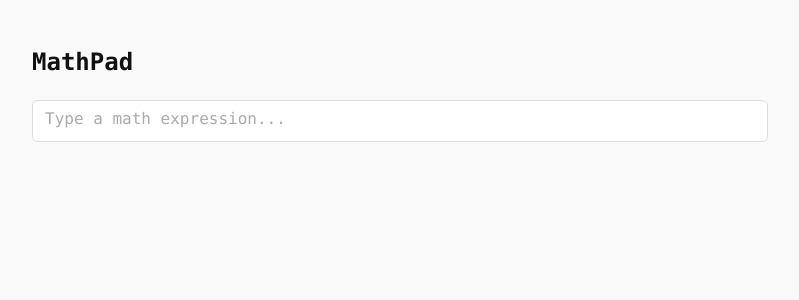
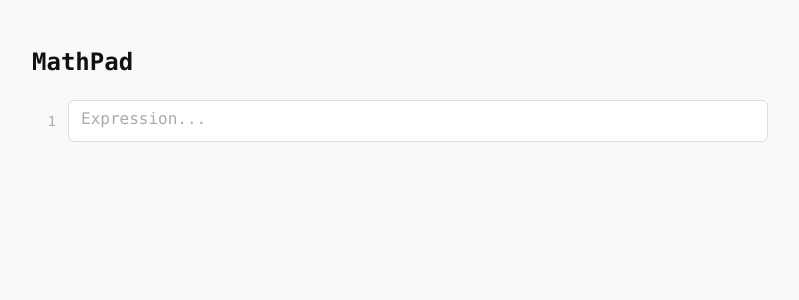
Before and after one commit to patrickdxiao/Mathpad, a React (Vite) app: page / in a window 1280 px wide. Shown: the top 300 px of the page, without its empty margins (240-1039 px from the left). Built offline with nearby package versions, Linux system fonts and the light colour scheme.

Commit message:
feat: multi-cell notebook with shared vars

```diff
--- a/src/App.tsx
+++ b/src/App.tsx
@@ -1,87 +1,7 @@
-import { useState, useRef } from 'react'
-import katex from 'katex'
-import 'katex/dist/katex.min.css'
-import { evaluateCell, math } from './lib/mathScope'
-
-function renderLatex(tex: string) {
-  try {
-    return katex.renderToString(tex, { throwOnError: false, displayMode: false })
-  } catch {
-    return tex
-  }
-}
+import Notebook from './components/Notebook'
 
 function App() {
-  const [input, setInput] = useState('')
-  const [result, setResult] = useState('')
-  const [error, setError] = useState<string | null>(null)
-  const [inputLatex, setInputLatex] = useState('')
-  const inputRef = useRef<HTMLInputElement>(null)
-
-  function handleChange(e: React.ChangeEvent<HTMLInputElement>) {
-    const value = e.target.value
-    setInput(value)
-
-    const { result, error } = evaluateCell(value)
-    setResult(result)
-    setError(error)
-
-    try {
-      setInputLatex(math.parse(value).toTex())
-    } catch {
-      setInputLatex('')
-    }
-  }
-
-  const displayHtml = inputLatex ? renderLatex(inputLatex) : ''
-
-  return (
-    <div style={{ padding: '2rem', maxWidth: '800px', margin: '0 auto' }}>
-      <h1 style={{ fontSize: '1.5rem', marginBottom: '1.5rem', fontWeight: 600 }}>MathPad</h1>
-
-      <div
-        style={{
-          display: 'flex',
-          alignItems: 'center',
-          border: '1px solid #ddd',
-          borderRadius: '6px',
-          background: '#fff',
-          padding: '0.5rem 0.75rem',
-          cursor: 'text',
-          position: 'relative',
-        }}
-        onClick={() => inputRef.current?.focus()}
-      >
-        <input
-          ref={inputRef}
-          type="text"
-          value={input}
-          onChange={handleChange}
-          style={{ position: 'absolute', opacity: 0, width: 0, height: 0 }}
-        />
-
-        {/* Expression display */}
-        <div
-          style={{ flex: 1, fontSize: '1rem', minHeight: '1.5rem' }}
-          dangerouslySetInnerHTML={{
-            __html: displayHtml || `<span style="color:#aaa">Type a math expression...</span>`,
-          }}
-        />
-
-        {/* Result on the right */}
-        {error ? (
-          <div style={{ color: 'red', fontSize: '0.85rem', marginLeft: '1rem', whiteSpace: 'nowrap' }}>
-            {error}
-          </div>
-        ) : result ? (
-          <div
-            style={{ color: '#555', marginLeft: '1rem', whiteSpace: 'nowrap' }}
-            dangerouslySetInnerHTML={{ __html: '= ' + renderLatex(result) }}
-          />
-        ) : null}
-      </div>
-    </div>
-  )
+  return <Notebook />
 }
 
 export default App
--- /dev/null
+++ b/src/components/Cell.tsx
@@ -0,0 +1,84 @@
+import { useRef } from 'react'
+import katex from 'katex'
+import 'katex/dist/katex.min.css'
+import type { CellData } from '../types'
+
+interface CellProps {
+  cell: CellData
+  index: number
+  onUpdate: (id: string, input: string) => void
+  onEnter: (id: string) => void
+}
+
+function renderLatex(tex: string) {
+  try {
+    return katex.renderToString(tex, { throwOnError: false, displayMode: false })
+  } catch {
+    return tex
+  }
+}
+
+export default function Cell({ cell, index, onUpdate, onEnter }: CellProps) {
+  const inputRef = useRef<HTMLInputElement>(null)
+
+  function handleChange(e: React.ChangeEvent<HTMLInputElement>) {
+    onUpdate(cell.id, e.target.value)
+  }
+
+  function handleKeyDown(e: React.KeyboardEvent<HTMLInputElement>) {
+    if (e.key === 'Enter') onEnter(cell.id)
+  }
+
+  const displayHtml = cell.latex ? renderLatex(cell.latex) : ''
+
+  return (
+    <div style={{ display: 'flex', alignItems: 'center', gap: '0.75rem', marginBottom: '0.5rem' }}>
+      {/* Cell number */}
+      <div style={{ color: '#aaa', fontSize: '0.85rem', width: '1.5rem', textAlign: 'right', flexShrink: 0 }}>
+        {index + 1}
+      </div>
+
+      {/* Input + result bar */}
+      <div
+        style={{
+          flex: 1,
+          display: 'flex',
+          alignItems: 'center',
+          border: `1px solid ${cell.error ? '#f99' : '#ddd'}`,
+          borderRadius: '6px',
+          background: '#fff',
+          padding: '0.5rem 0.75rem',
+          cursor: 'text',
+        }}
+        onClick={() => inputRef.current?.focus()}
+      >
+        <input
+          ref={inputRef}
+          type="text"
+          value={cell.input}
+          onChange={handleChange}
+          onKeyDown={handleKeyDown}
+          style={{ position: 'absolute', opacity: 0, width: 0, height: 0 }}
+        />
+
+        <div
+          style={{ flex: 1, fontSize: '1rem', minHeight: '1.5rem' }}
+          dangerouslySetInnerHTML={{
+            __html: displayHtml || `<span style="color:#aaa">${cell.input || 'Expression...'}</span>`,
+          }}
+        />
+
+        {cell.error ? (
+          <div style={{ color: 'red', fontSize: '0.85rem', marginLeft: '1rem', whiteSpace: 'nowrap' }}>
+            {cell.error}
+          </div>
+        ) : cell.output ? (
+          <div
+            style={{ color: '#555', marginLeft: '1rem', whiteSpace: 'nowrap' }}
+            dangerouslySetInnerHTML={{ __html: '= ' + renderLatex(cell.output) }}
+          />
+        ) : null}
+      </div>
+    </div>
+  )
+}
--- /dev/null
+++ b/src/components/Notebook.tsx
@@ -0,0 +1,49 @@
+import { useState } from 'react'
+import Cell from './Cell'
+import type { CellData } from '../types'
+import { math, evaluateCell } from '../lib/mathScope'
+
+function makeCell(): CellData {
+  return { id: crypto.randomUUID(), input: '', output: null, error: null, latex: null }
+}
+
+// Reset scope and re-evaluate all cells in order so downstream cells pick up upstream changes
+function recomputeAll(cells: CellData[]): CellData[] {
+  const scope: Record<string, unknown> = {}
+
+  return cells.map((cell) => {
+    if (!cell.input.trim()) return { ...cell, output: null, error: null, latex: null }
+
+    let latex: string | null = null
+    try { latex = math.parse(cell.input).toTex() } catch { /* leave null */ }
+
+    // Pass scope directly so math.js mutates it with any assignments
+    const { result, error } = evaluateCell(cell.input, scope)
+    return { ...cell, output: result || null, error, latex }
+  })
+}
+
+export default function Notebook() {
+  const [cells, setCells] = useState<CellData[]>([makeCell()])
+
+  function handleUpdate(id: string, input: string) {
+    const updated = cells.map((c) => (c.id === id ? { ...c, input } : c))
+    setCells(recomputeAll(updated))
+  }
+
+  function handleEnter(id: string) {
+    const idx = cells.findIndex((c) => c.id === id)
+    const next = [...cells]
+    next.splice(idx + 1, 0, makeCell())
+    setCells(next)
+  }
+
+  return (
+    <div style={{ padding: '2rem', maxWidth: '800px', margin: '0 auto' }}>
+      <h1 style={{ fontSize: '1.5rem', marginBottom: '1.5rem', fontWeight: 600 }}>MathPad</h1>
+      {cells.map((cell, i) => (
+        <Cell key={cell.id} cell={cell} index={i} onUpdate={handleUpdate} onEnter={handleEnter} />
+      ))}
+    </div>
+  )
+}
--- a/src/lib/mathScope.ts
+++ b/src/lib/mathScope.ts
@@ -8,9 +8,12 @@ export const math = create(all)
 // storing { velocity: 5 }. Subsequent evaluations can then use `velocity`.
 export const scope: Record<string, unknown> = {}
 
-export function evaluateCell(input: string): { result: string; error: string | null } {
+export function evaluateCell(
+  input: string,
+  customScope?: Record<string, unknown>
+): { result: string; error: string | null } {
   try {
-    const result = math.evaluate(input, scope)
+    const result = math.evaluate(input, customScope ?? scope)
     return {
       result: result !== undefined ? String(result) : '',
       error: null,
--- /dev/null
+++ b/src/types.ts
@@ -0,0 +1,7 @@
+export interface CellData {
+  id: string
+  input: string
+  output: string | null
+  error: string | null
+  latex: string | null
+}
```
